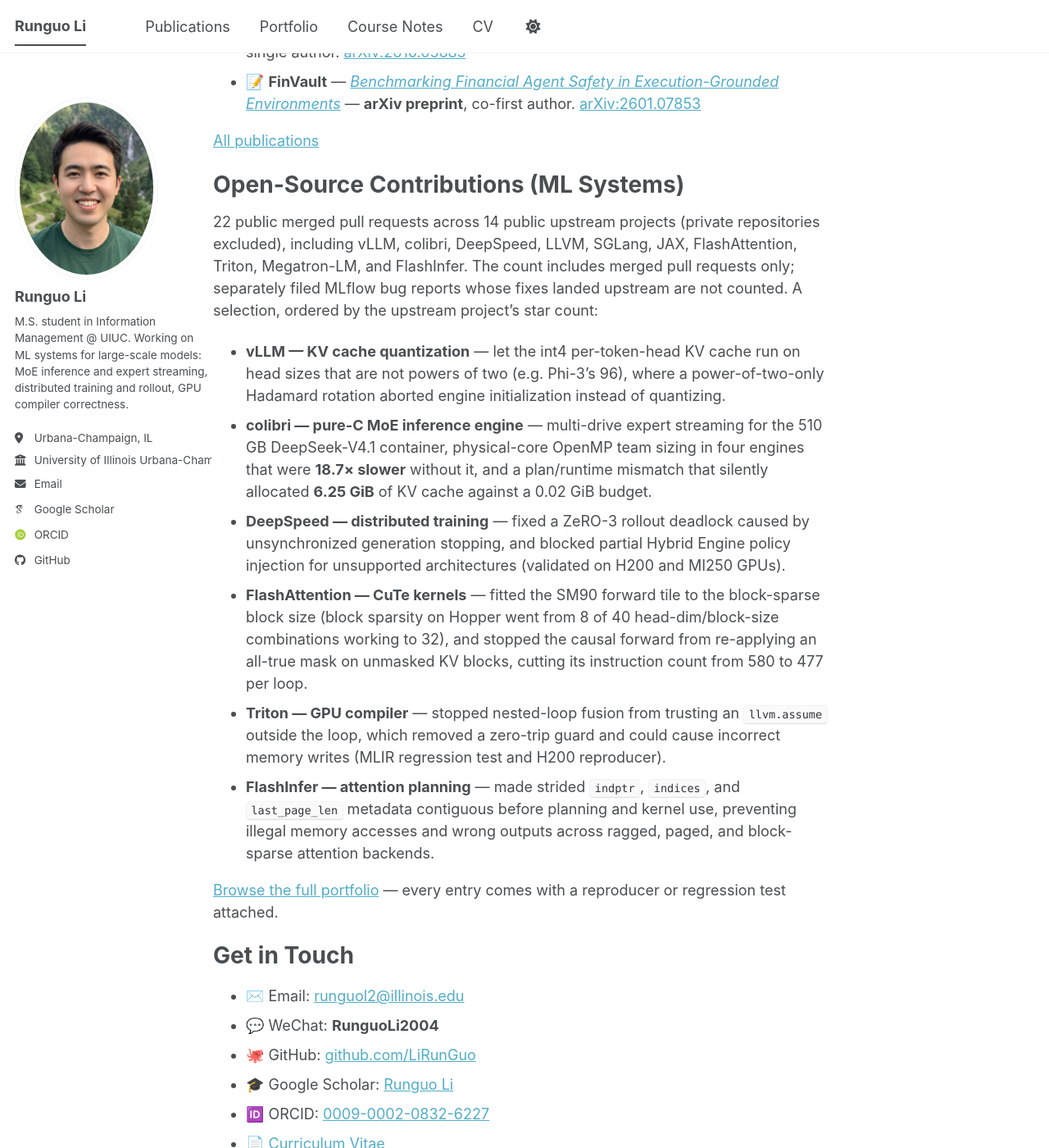
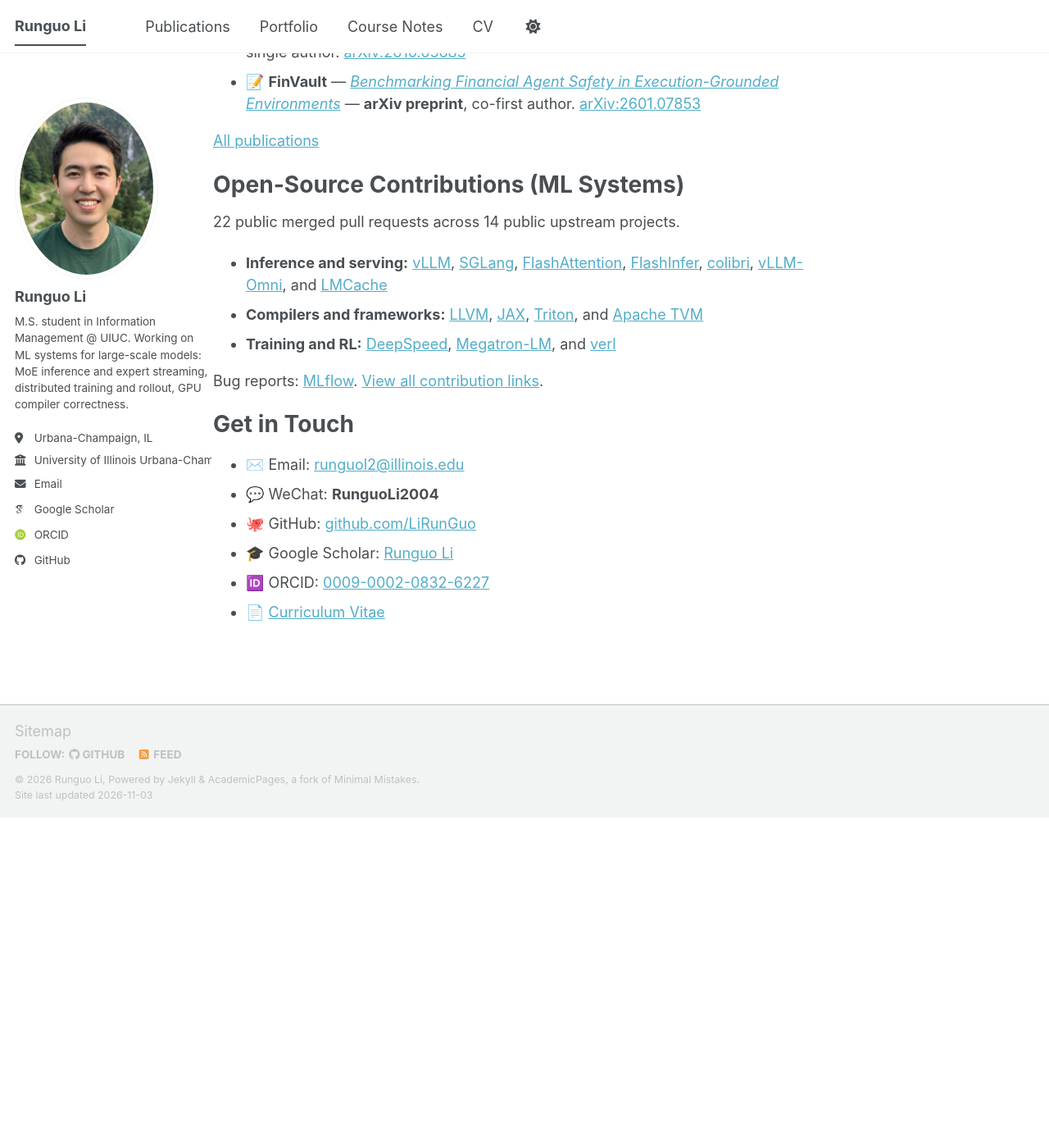
Before and after one commit to LiRunGuo/lirunguo.github.io, a Jekyll site: the page built from _pages/about.md, in a window 1280 px wide and 1400 px high, scrolled down 1415 px. Shown: the whole window at 82% size. Built offline with Jekyll 4.4.1, drawn with Linux system fonts in a browser that asks for light colours; some web fonts are replaced; a script bundle is joined from its source files by our own code; library files that are not in the unit come from our copies; after the commit the page ends 2412 px from its top, so only the background shows below that.

Commit message:
Simplify publication and contribution lists

```diff
--- a/_pages/about.md
+++ b/_pages/about.md
@@ -35,16 +35,13 @@
 
 Open-Source Contributions (ML Systems)
 ======
-22 public merged pull requests across 14 public upstream projects (private repositories excluded), including vLLM, colibri, DeepSpeed, LLVM, SGLang, JAX, FlashAttention, Triton, Megatron-LM, and FlashInfer. The count includes merged pull requests only; separately filed MLflow bug reports whose fixes landed upstream are not counted. A selection, ordered by the upstream project's star count:
+22 public merged pull requests across 14 public upstream projects.
 
-- **vLLM — KV cache quantization** — let the int4 per-token-head KV cache run on head sizes that are not powers of two (e.g. Phi-3's 96), where a power-of-two-only Hadamard rotation aborted engine initialization instead of quantizing.
-- **colibri — pure-C MoE inference engine** — multi-drive expert streaming for the 510 GB DeepSeek-V4.1 container, physical-core OpenMP team sizing in four engines that were **18.7× slower** without it, and a plan/runtime mismatch that silently allocated **6.25 GiB** of KV cache against a 0.02 GiB budget.
-- **DeepSpeed — distributed training** — fixed a ZeRO-3 rollout deadlock caused by unsynchronized generation stopping, and blocked partial Hybrid Engine policy injection for unsupported architectures (validated on H200 and MI250 GPUs).
-- **FlashAttention — CuTe kernels** — fitted the SM90 forward tile to the block-sparse block size (block sparsity on Hopper went from 8 of 40 head-dim/block-size combinations working to 32), and stopped the causal forward from re-applying an all-true mask on unmasked KV blocks, cutting its instruction count from 580 to 477 per loop.
-- **Triton — GPU compiler** — stopped nested-loop fusion from trusting an `llvm.assume` outside the loop, which removed a zero-trip guard and could cause incorrect memory writes (MLIR regression test and H200 reproducer).
-- **FlashInfer — attention planning** — made strided `indptr`, `indices`, and `last_page_len` metadata contiguous before planning and kernel use, preventing illegal memory accesses and wrong outputs across ragged, paged, and block-sparse attention backends.
+- **Inference and serving:** [vLLM](https://github.com/vllm-project/vllm/pulls?q=is%3Apr+author%3ALiRunGuo+is%3Amerged), [SGLang](https://github.com/sgl-project/sglang/pulls?q=is%3Apr+author%3ALiRunGuo+is%3Amerged), [FlashAttention](https://github.com/Dao-AILab/flash-attention/pulls?q=is%3Apr+author%3ALiRunGuo+is%3Amerged), [FlashInfer](https://github.com/flashinfer-ai/flashinfer/pulls?q=is%3Apr+author%3ALiRunGuo+is%3Amerged), [colibri](https://github.com/JustVugg/colibri/pulls?q=is%3Apr+author%3ALiRunGuo+is%3Amerged), [vLLM-Omni](https://github.com/vllm-project/vllm-omni/pulls?q=is%3Apr+author%3ALiRunGuo+is%3Amerged), and [LMCache](https://github.com/LMCache/LMCache/pulls?q=is%3Apr+author%3ALiRunGuo+is%3Amerged)
+- **Compilers and frameworks:** [LLVM](https://github.com/llvm/llvm-project/pulls?q=is%3Apr+author%3ALiRunGuo+is%3Amerged), [JAX](https://github.com/jax-ml/jax/pulls?q=is%3Apr+author%3ALiRunGuo+is%3Amerged), [Triton](https://github.com/triton-lang/triton/pulls?q=is%3Apr+author%3ALiRunGuo+is%3Amerged), and [Apache TVM](https://github.com/apache/tvm/pulls?q=is%3Apr+author%3ALiRunGuo+is%3Amerged)
+- **Training and RL:** [DeepSpeed](https://github.com/deepspeedai/DeepSpeed/pulls?q=is%3Apr+author%3ALiRunGuo+is%3Amerged), [Megatron-LM](https://github.com/NVIDIA/Megatron-LM/pulls?q=is%3Apr+author%3ALiRunGuo+is%3Amerged), and [verl](https://github.com/verl-project/verl/pulls?q=is%3Apr+author%3ALiRunGuo+is%3Amerged)
 
-[Browse the full portfolio](/portfolio/) — every entry comes with a reproducer or regression test attached.
+Bug reports: [MLflow](https://github.com/mlflow/mlflow/issues?q=is%3Aissue+author%3ALiRunGuo). [View all contribution links](/portfolio/).
 
 Get in Touch
 ======
```
Also changed, not shown: _pages/publications.html (+5 -26 lines), _publications/2026-10-gptq-rotation.md (+1 -1 lines).
